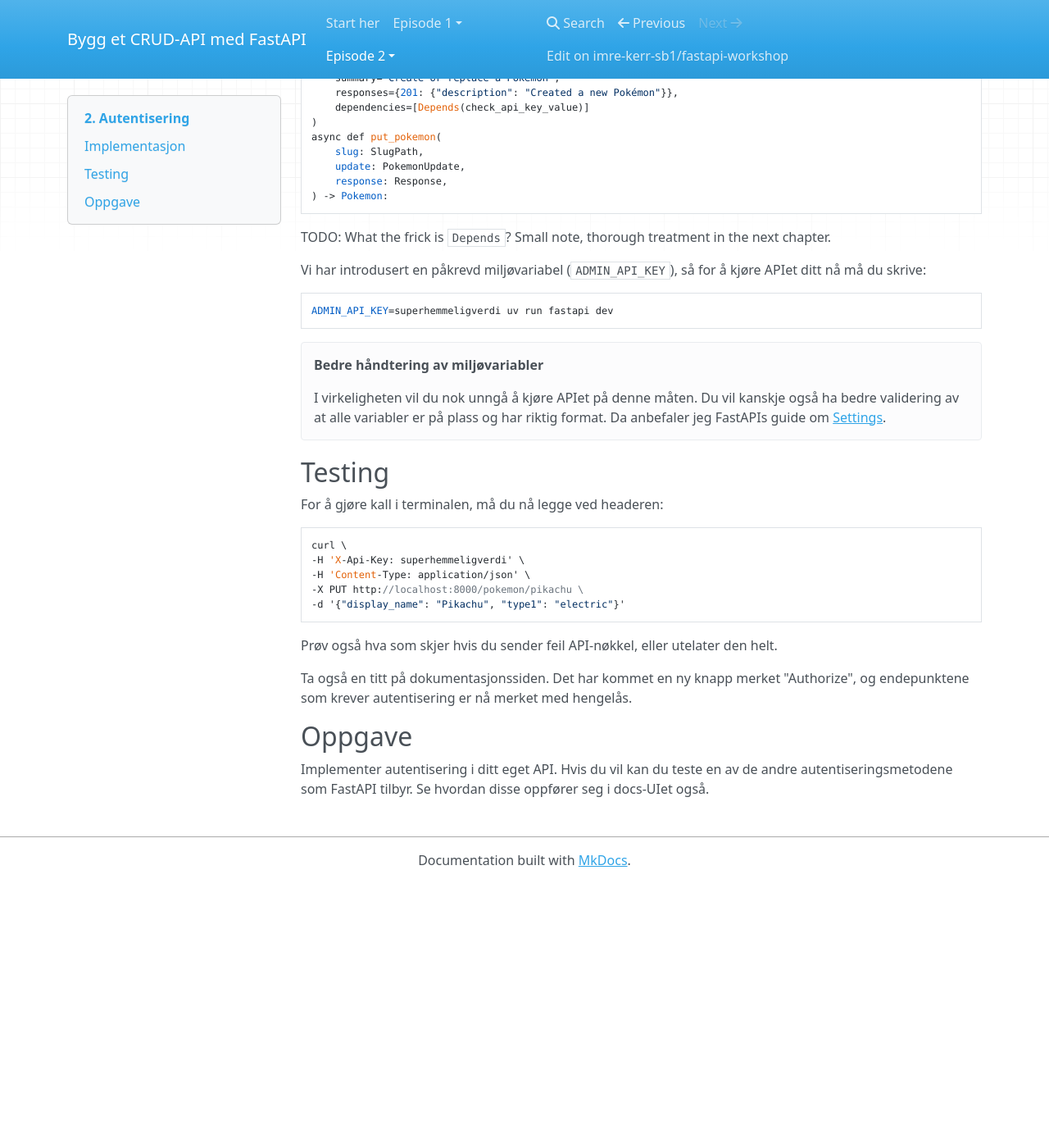
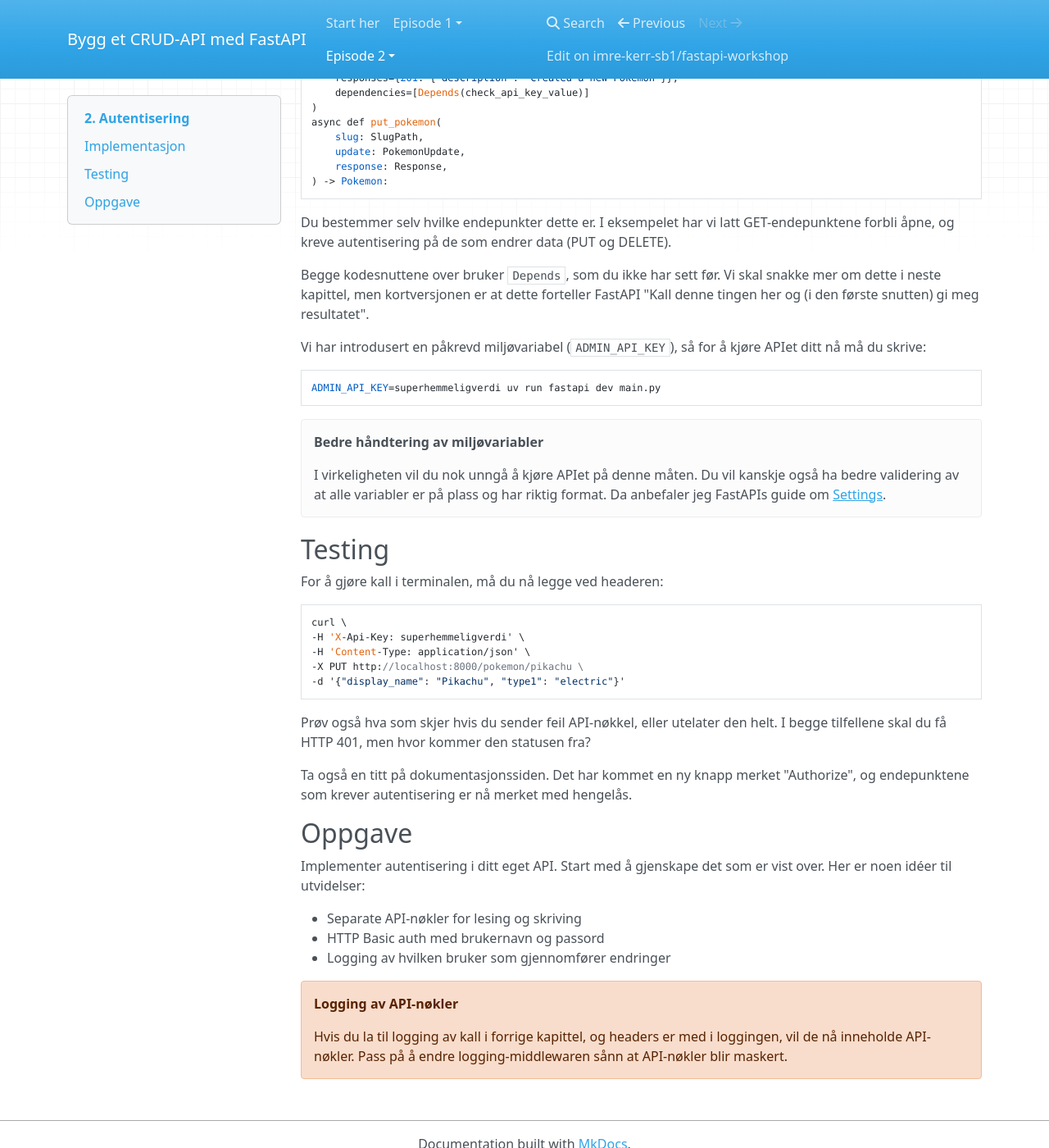
Before and after one commit to imre-kerr-sb1/fastapi-workshop, an MkDocs documentation site: the page built from docs/ep2/02-auth.md, in a window 1280 px wide and 1400 px high, scrolled down 924 px. Shown: the whole window at 82% size. Built offline with MkDocs 1.6.1, drawn with Linux system fonts in a browser that asks for light colours; nearby versions of some CDN libraries; before the commit the page ends 2001 px from its top, so only the background shows below that; some of the changed text lies outside the part shown.

Commit message:
fix small problems

````diff
--- a/docs/ep2/02-auth.md
+++ b/docs/ep2/02-auth.md
@@ -31,16 +31,15 @@ from fastapi import Depends
 # This is good, we do *not* want a default here.
 ADMIN_API_KEY = os.environ["ADMIN_API_KEY"]
 
-def check_api_key_value(api_key: Annotated[str, Depends(auth_scheme)]) -> str:
+def check_api_key_value(api_key: Annotated[str, Depends(auth_scheme)]) -> None:
     if not secrets.compare_digest(api_key, ADMIN_API_KEY):  # != on strings is vulnerable to timing attacks
         raise HTTPException(
             status_code=status.HTTP_401_UNAUTHORIZED,
             detail="Incorrect API Key",
         )
-    return api_key
 ```
 
-Til slutt legger du til denne funksjonen som en "dependency" i hver funksjon som krever autentisering:
+Til slutt legger du til denne funksjonen som en "dependency" i hvert endepunkt som krever autentisering:
 
 ```python hl_lines="5"
 @app.put(
@@ -56,12 +55,16 @@ async def put_pokemon(
 ) -> Pokemon:
 ```
 
-TODO: What the frick is `Depends`? Small note, thorough treatment in the next chapter.
+Du bestemmer selv hvilke endepunkter dette er. I eksempelet har vi latt GET-endepunktene forbli åpne, og kreve
+autentisering på de som endrer data (PUT og DELETE).
+
+Begge kodesnuttene over bruker `Depends`, som du ikke har sett før. Vi skal snakke mer om dette i neste kapittel,
+men kortversjonen er at dette forteller FastAPI "Kall denne tingen her og (i den første snutten) gi meg resultatet".
 
 Vi har introdusert en påkrevd miljøvariabel (`ADMIN_API_KEY`), så for å kjøre APIet ditt nå må du skrive:
 
 ```bash
-ADMIN_API_KEY=superhemmeligverdi uv run fastapi dev
+ADMIN_API_KEY=superhemmeligverdi uv run fastapi dev main.py
 ```
 
 !!! tip "Bedre håndtering av miljøvariabler"
@@ -80,12 +83,21 @@ curl \
 -d '{"display_name": "Pikachu", "type1": "electric"}'
 ```
 
-Prøv også hva som skjer hvis du sender feil API-nøkkel, eller utelater den helt.
+Prøv også hva som skjer hvis du sender feil API-nøkkel, eller utelater den helt. I begge tilfellene skal
+du få HTTP 401, men hvor kommer den statusen fra?
 
 Ta også en titt på dokumentasjonssiden. Det har kommet en ny knapp merket "Authorize", og endepunktene
 som krever autentisering er nå merket med hengelås.
 
 ## Oppgave
 
-Implementer autentisering i ditt eget API. Hvis du vil kan du teste en av de andre autentiserings­metodene
-som FastAPI tilbyr. Se hvordan disse oppfører seg i docs-UIet også.
+Implementer autentisering i ditt eget API. Start med å gjenskape det som er vist over. Her er noen idéer
+til utvidelser:
+
+- Separate API-nøkler for lesing og skriving
+- HTTP Basic auth med brukernavn og passord
+- Logging av hvilken bruker som gjennomfører endringer
+
+!!! warning "Logging av API-nøkler"
+    Hvis du la til logging av kall i forrige kapittel, og headers er med i loggingen, vil de nå inneholde
+    API-nøkler. Pass på å endre logging-middlewaren sånn at API-nøkler blir maskert.
````
Also changed, not shown: TODO.md (+13 -13 lines), slides/ep1/slides.md (+1 -1 lines), 2 other files.
